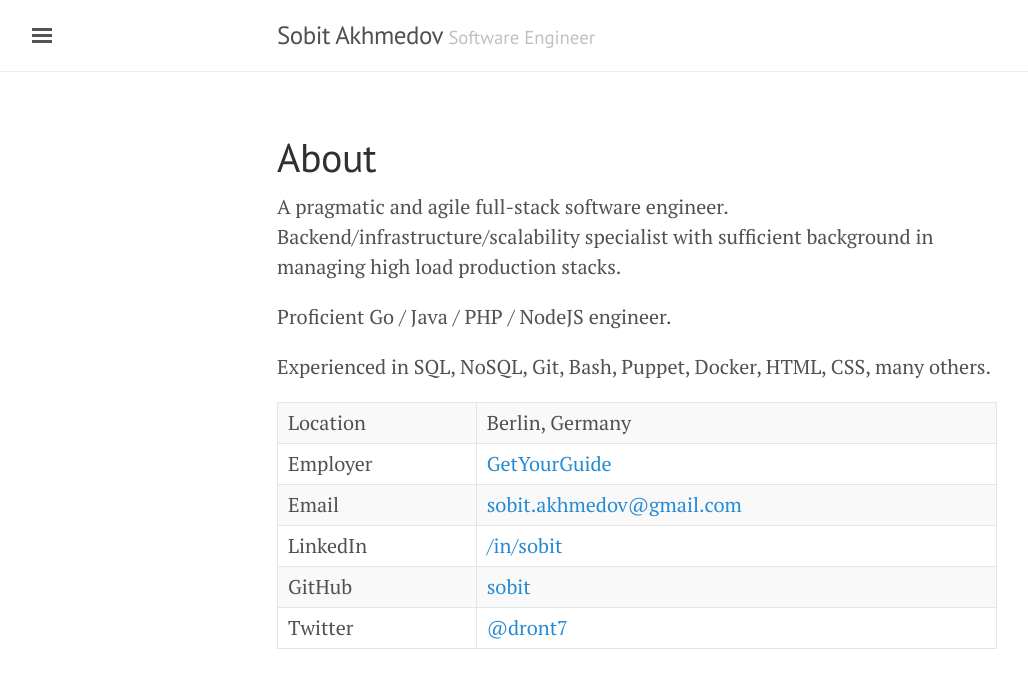
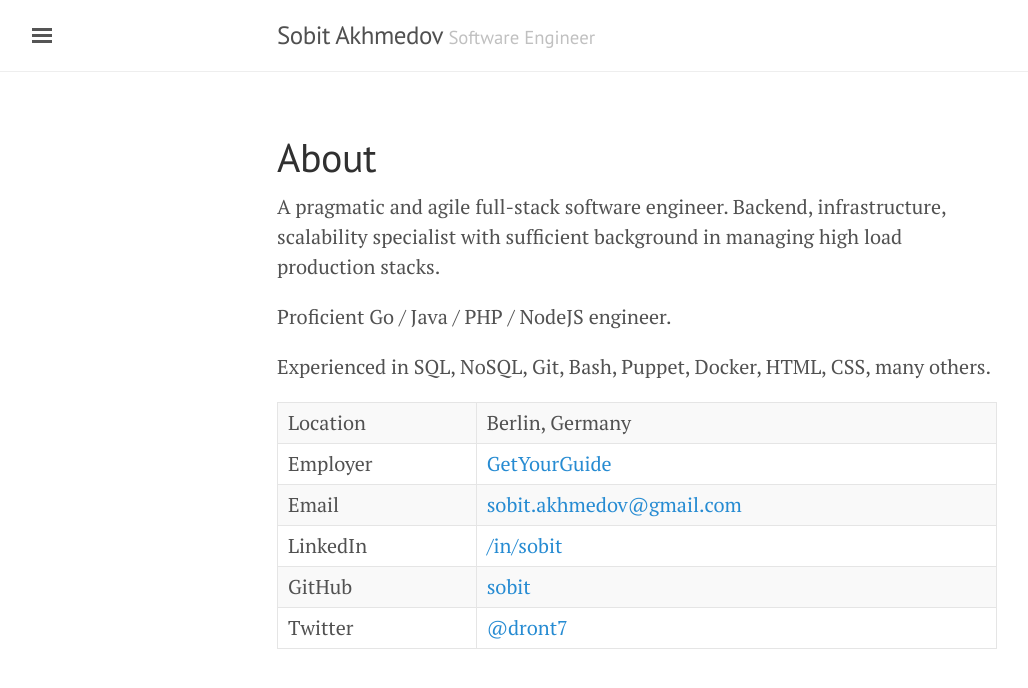
Before and after one commit to sobit/sobit.github.io, a Jekyll site: the page built from about.md, in a window 1280 px wide. Shown: the top 688 px of the page, without its empty margins (3-1031 px from the left). Built offline with Jekyll 4.4.1, drawn with Linux system fonts in a browser that asks for light colours.

Commit message:
fix layout

```diff
--- a/about.md
+++ b/about.md
@@ -3,7 +3,7 @@ layout: page
 title: About
 ---
 
-A pragmatic and agile full-stack software engineer. Backend/infrastructure/scalability specialist with sufficient
+A pragmatic and agile full-stack software engineer. Backend, infrastructure, scalability specialist with sufficient
 background in managing high load production stacks.
 
 Proficient Go / Java / PHP / NodeJS engineer.
```
